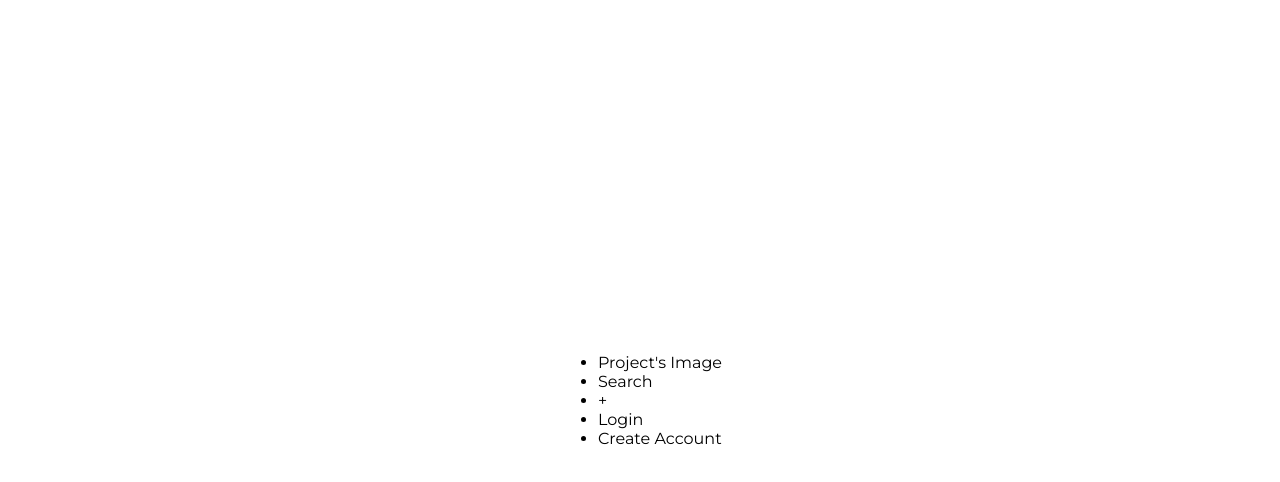
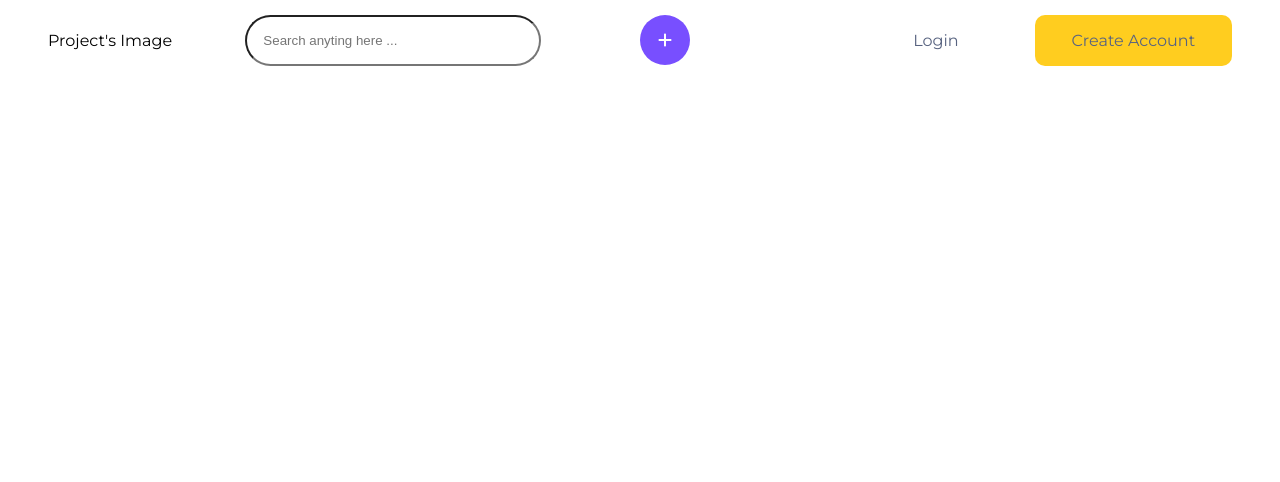
Before and after one commit to carloscabral656/srs_client, a Vue app: page / in a window 1280 px wide. Shown: the top 482 px of the page. Built offline with nearby package versions, Linux system fonts and the light colour scheme.

Commit message:
IndexView and ButtonComponenente created

```diff
--- a/src/App.vue
+++ b/src/App.vue
@@ -13,10 +13,7 @@ body{
 #app{
   width: 100vw;
   height: 100vh;
-  display: flex;
-  flex-wrap: wrap;
-  align-content: center;
-  justify-content: center;
+  font-size: 1rem;
   font-family: 'Montserrat', sans-serif;
 }
 </style>
--- /dev/null
+++ b/src/components/globals/ButtonComponent.vue
@@ -0,0 +1,79 @@
+<template>
+    <div
+        id="button"
+        :class="[
+            !this.size  ? 'small'  : this.size,
+            !this.shape ? 'circle' : this.shape
+        ]"
+        :style="style"
+    >
+        <span v-if="this.isIcon">
+            <font-awesome-icon icon="fa-solid fa-plus"/>
+        </span>
+        <span v-else>
+            <p>{{ this.content }}</p>
+        </span>
+    </div>
+</template>
+
+
+<style>
+    #button{
+        display: flex;
+        align-items: center;
+        justify-content: center;
+        cursor: pointer;
+    }
+
+    .small{
+
+    }
+
+    .rounded{
+        border-radius: 10px;
+    }
+
+    .circle{
+        height: 50px;
+        width: 50px;
+        border-radius: 50%;
+    }
+
+    .medium{
+        font-size: 1rem;
+    }
+</style>
+
+
+<script>
+export default {
+    name: "ButtonComponent",
+    props: {
+        size : String,
+        shape: String,
+        color: String,
+        backgroundColor: String,
+        isIcon: Boolean,
+        content: String
+    },
+    computed: {
+        style(){
+            let style = '';
+            style += this.backgroundColor ?
+                        'background-color: ' + this.backgroundColor + ';' :
+                        'background-color: white;'
+            console.log(style)
+            style += this.color ?
+                        'color: ' + this.color + ';' :
+                        'color: white;'
+
+            return style
+        }
+    },
+    data(){
+        return {
+
+        }
+    }
+}
+</script>
--- a/src/components/globals/MenuComponent.vue
+++ b/src/components/globals/MenuComponent.vue
@@ -1,20 +1,79 @@
 <template>
-    <ul>
-        <li>Project's Image</li>
-        <li>Search</li>
-        <li>+</li>
-        <li>Login</li>
-        <li>Create Account</li>
-    </ul>
+    <div id="menu-container">
+        <div id="project-image">Project's Image</div>
+        <input type="text" id="search-input" placeholder="Search anyting here ...">
+        <div id="create-container">
+            <ButtonComponent
+                color="white"
+                backgroundColor="#784fff"
+                size="small"
+                shape="circle"
+                isIcon/>
+        </div>
+        <div id="login-page">
+            <ButtonComponent
+                color="#586380"
+                size="small"
+                shape="rounded"
+                content="Login"/>
+        </div>
+        <div id="create-account-page">
+            <ButtonComponent
+                color="#586380"
+                backgroundColor="#ffcd1f"
+                size="small"
+                shape="rounded"
+                content="Create Account"/>
+        </div>
+    </div>
 </template>
 
 <style>
+#menu-container{
+    display: grid;
+    grid-template-columns: repeat(12, 1fr);
+    grid-template-rows: 1fr;
+    align-items: center;
+    height: 10vh;
+    padding: 0 3rem;
+}
+
+#project-image{
+    grid-column: 1/3;
+    justify-content: start;
+}
+
+#search-input{
+    grid-column: 3/6;
+    justify-self: stretch;
+    border-radius: 50px;
+    padding: 1rem;
+}
+
+#create-container{
+    grid-column: 7/9;
+    justify-content: center;
+}
+
+
+#login-page{
+    grid-column: 9/11;
+}
+
+#create-account-page{
+    grid-column: 11/13;
+}
 </style>
 
 
 <script>
+import ButtonComponent from "@/components/globals/ButtonComponent.vue"
+
 export default {
     name: "MenuComponent",
+    components: {
+        ButtonComponent
+    },
     data() {
         return {
 
--- a/src/main.js
+++ b/src/main.js
@@ -10,10 +10,11 @@ import { FontAwesomeIcon } from '@fortawesome/vue-fontawesome'
 /* import specific icons */
 import { faUser } from '@fortawesome/free-solid-svg-icons'
 import { faKey } from '@fortawesome/free-solid-svg-icons'
+import { faPlus } from '@fortawesome/free-solid-svg-icons'
 
 
 /* add icons to the library */
-library.add(faUser, faKey)
+library.add(faUser, faKey, faPlus)
 
 createApp(App)
 .component('font-awesome-icon', FontAwesomeIcon)
```
